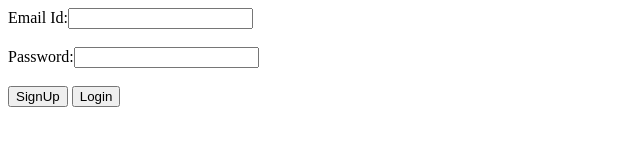
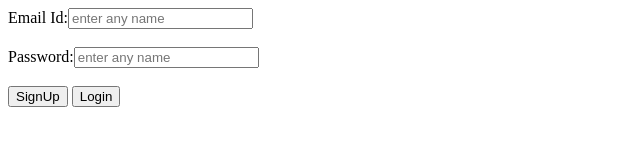
Before and after one commit to sanjayy-k/Users-Backend, a plain HTML site: page frontend/index.html in a window 1280 px wide. Shown: the whole page, without its empty margins (0-640 px from the left). Drawn offline with Linux system fonts and the light colour scheme; no server answers.

Commit message:
Update index.html

```diff
--- a/frontend/index.html
+++ b/frontend/index.html
@@ -7,8 +7,8 @@
 
 </head>
 <body>
-    Email Id:<input type="email" id="a"><br><br>
-    Password:<input type="password" id="b"><br><br>
+    Email Id:<input type="email" id="a" placeholder="enter any name"><br><br>
+    Password:<input type="password" id="b" placeholder="enter any name"><br><br>
     <script>
         alert("SIGN UP FIRST") //steps is displayed
     </script>
```
